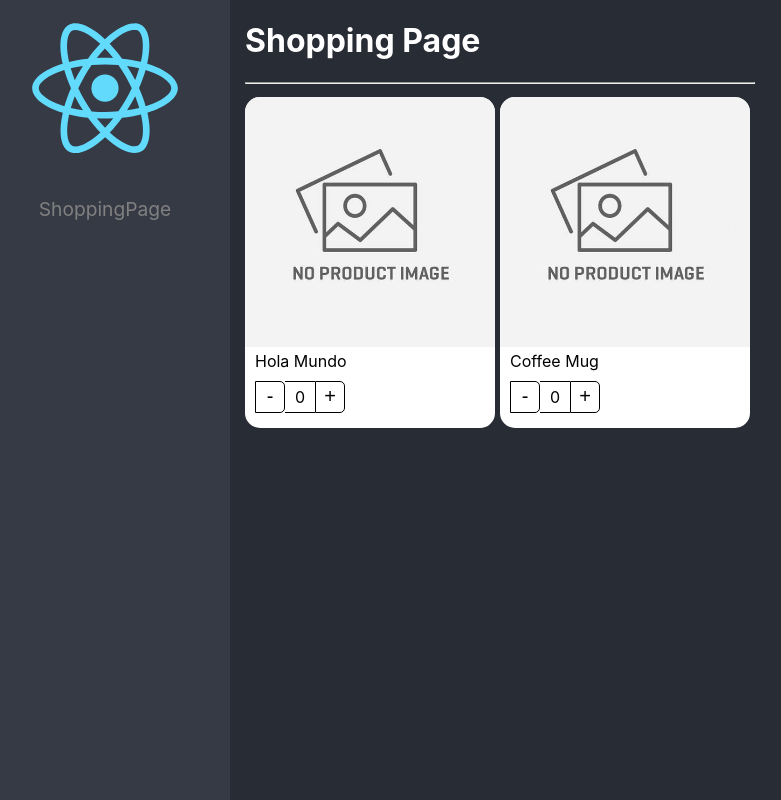
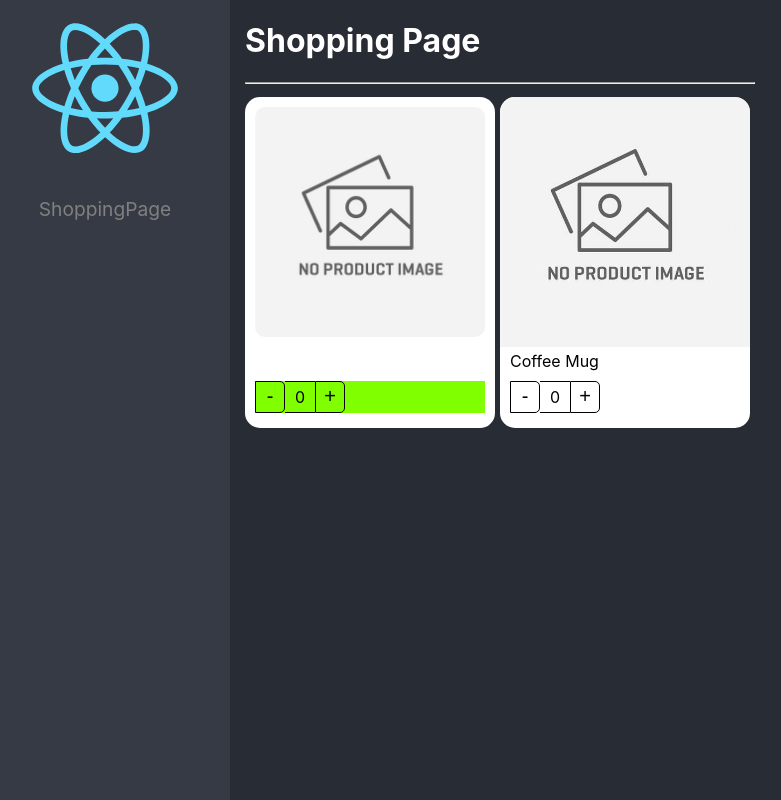
Before and after one commit to nastyc0de/react_adv, a React (Create React App) app: page / in a window 1280 px wide. Shown: the whole page, without its empty margins (20-801 px from the left). Built offline with nearby package versions, Linux system fonts and the light colour scheme.

Commit message:
component-extend-styles listo

```diff
--- a/src/02-component-patterns/components/ProductButtons.tsx
+++ b/src/02-component-patterns/components/ProductButtons.tsx
@@ -2,11 +2,13 @@ import { useContext } from "react";
 import { ProductContext } from "./ProductCard";
 import styles from '../styles/styles.module.css'
 
-
-export const ProductButtons = () => {
+interface Props {
+    className?: string;
+}
+export const ProductButtons = ({className}:Props) => {
     const {counter, increaseBy} = useContext(ProductContext);
     return(
-        <div className={styles.buttonsContainer}>
+        <div className={`${styles.buttonsContainer} ${className}`}>
                 <button
                     className={styles.buttonAdd}
                     onClick={() => increaseBy(-1)}
--- a/src/02-component-patterns/components/ProductImage.tsx
+++ b/src/02-component-patterns/components/ProductImage.tsx
@@ -3,8 +3,11 @@ import { ProductContext } from "./ProductCard";
 import NoImage from '../assets/no-image.jpg';
 import styles from '../styles/styles.module.css'
 
-
-export const ProductImage = ({img = ''}) => {
+interface ImageProps {
+    img?: string;
+    className?: string;
+}
+export const ProductImage = ({img = '', className}:ImageProps) => {
     const {product} = useContext(ProductContext);
     let imgToShow:string
     if (img) {
@@ -16,7 +19,7 @@ export const ProductImage = ({img = ''}) => {
     }
     return(
         <img
-            className={styles.productImg}
+            className={`${styles.productImg} ${className}`}
             src={imgToShow}
             alt="coffee mug" />
     )
--- a/src/02-component-patterns/components/ProductTitle.tsx
+++ b/src/02-component-patterns/components/ProductTitle.tsx
@@ -2,17 +2,16 @@ import { useContext } from "react";
 import { ProductContext } from "./ProductCard";
 import styles from '../styles/styles.module.css'
 
-export const ProductTitle = ({title = ''}) => {
+interface Props {
+    title?: string;
+    className?: string;
+}
+export const ProductTitle = ({title, className}:Props) => {
     const {product} = useContext(ProductContext);
-    let productName: string;
-    if(title){
-        productName = title;
-    }else if(product.title){
-        productName = product.title
-    }else{
-        productName = ''
-    }
     return(
-        <span className={styles.productDescription}>{productName}</span>
+        <span
+        className={`${styles.productDescription} ${className}`}
+        >{title ? title :product.title}
+        </span>
     )
 }
--- a/src/02-component-patterns/pages/ShoppingPage.tsx
+++ b/src/02-component-patterns/pages/ShoppingPage.tsx
@@ -2,6 +2,7 @@ import { ProductButtons } from "../components/ProductButtons"
 import {ProductCard } from "../components/ProductCard"
 import { ProductImage } from "../components/ProductImage"
 import { ProductTitle } from "../components/ProductTitle"
+import '../styles/custom-styles.css';
 
 
 const product = {
@@ -19,9 +20,13 @@ const ShoppingPage = () => {
                 flexWrap:'wrap'
             }}>
                 <ProductCard product={product}>
-                    <ProductImage />
-                    <ProductTitle title='Hola Mundo'/>
-                    <ProductButtons/>
+                    <ProductImage
+                        className='custom-image'
+                    />
+                    <ProductTitle title='Hola Mundo' className='text-white'/>
+                    <ProductButtons
+                        className='custom-buttons'
+                    />
                 </ProductCard>
 
                 <ProductCard product={product}>
--- /dev/null
+++ b/src/02-component-patterns/styles/custom-styles.css
@@ -0,0 +1,14 @@
+.bg-dark {
+    background-color: rgb(56, 56, 56);
+}
+.text-white{
+    color: #fff;
+}
+.custom-image{
+    border-radius:20px;
+    padding: 10px;
+    width: calc(100% - 20px);
+}
+.custom-buttons{
+    background-color: chartreuse;
+}
```
